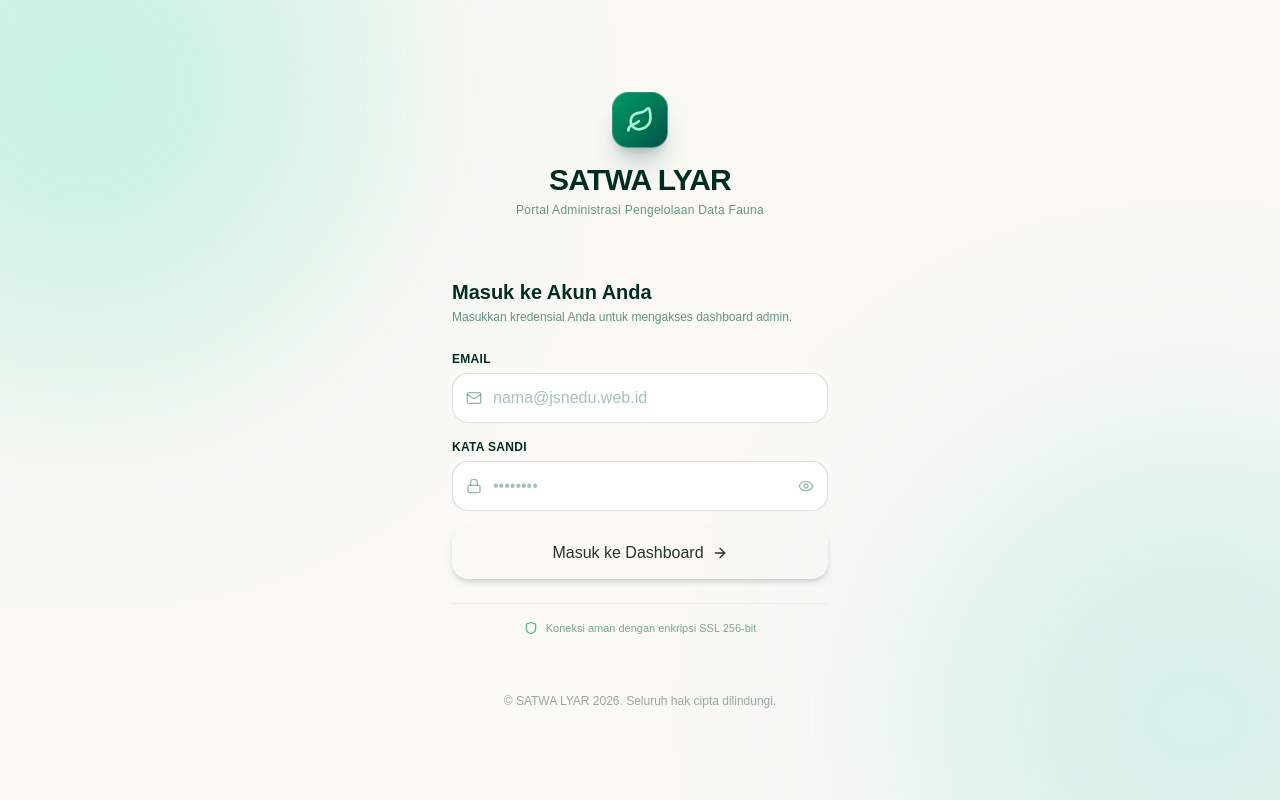
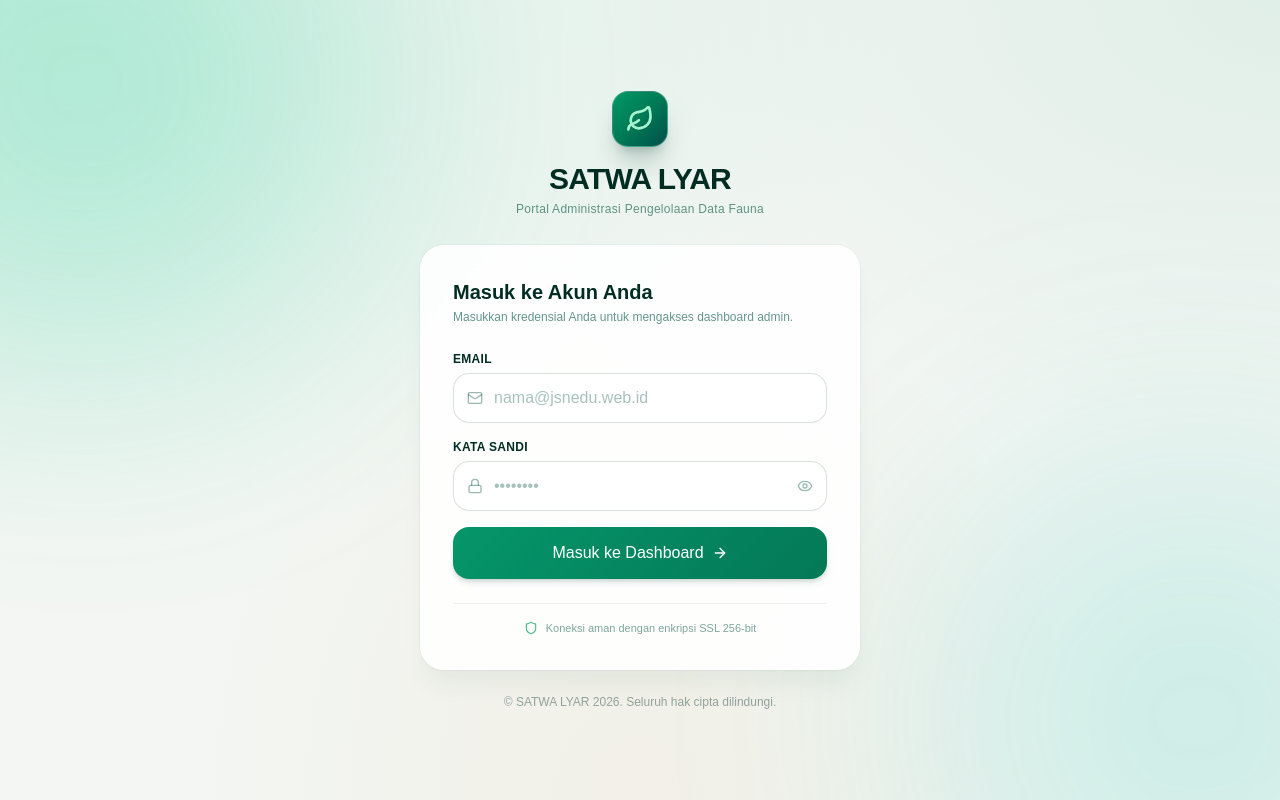
Before and after one commit to FelliAs/Satwa-Lyar, a Next.js app in the folder apps/web/: page /login in a window 1280 px wide. Built offline with nearby package versions, Linux system fonts and the light colour scheme; no server answers.

Commit message:
Fix admin design tokens

```diff
--- a/apps/web/app/globals.css
+++ b/apps/web/app/globals.css
@@ -5,6 +5,29 @@
 ========================= */
 
 :root {
+  /* Admin design tokens */
+  --color-primary: #059669;
+  --color-primary-dark: #047857;
+  --color-primary-deep: #064e3b;
+  --color-primary-light: #10b981;
+  --color-primary-50: #ecfdf5;
+  --color-primary-100: #d1fae5;
+  --color-primary-200: #a7f3d0;
+  --color-accent-gold: #d97706;
+  --color-sidebar: #061e12;
+  --color-sidebar-2: #0a2d1c;
+  --color-sidebar-border: rgba(255, 255, 255, 0.07);
+  --color-sidebar-text: #e2f0e7;
+  --color-sidebar-muted: #6ee7b7;
+  --color-bg: #f4f7f4;
+  --color-surface: #ffffff;
+  --color-surface-alt: #f9fbf9;
+  --color-border: #e2e8e3;
+  --color-border-strong: #cbd5ce;
+  --color-text: #0f1d15;
+  --color-text-secondary: #475a50;
+  --color-text-muted: #82958a;
+
   --background: #faf9f4;
   --foreground: #27352b;
   --forest: #315b40;
@@ -12,6 +35,55 @@
   --earth: #a16b3b;
   --muted: #73796e;
   --border: #e5e7dc;
+}
+
+/* Shared admin surfaces and controls */
+.bg-mesh-nature {
+  background-color: #f3f6f3;
+  background-image:
+    radial-gradient(at 0% 0%, rgba(16, 185, 129, 0.12) 0, transparent 50%),
+    radial-gradient(at 100% 0%, rgba(5, 150, 105, 0.08) 0, transparent 40%),
+    radial-gradient(at 50% 100%, rgba(217, 119, 6, 0.05) 0, transparent 50%);
+}
+
+.glass-card {
+  background: rgba(255, 255, 255, 0.88);
+  backdrop-filter: blur(16px);
+  border: 1px solid rgba(255, 255, 255, 0.8);
+  box-shadow: 0 20px 25px -5px rgba(6, 78, 59, 0.06), 0 0 0 1px rgba(6, 78, 59, 0.04);
+}
+
+.sl-card {
+  background: var(--color-surface);
+  border: 1px solid var(--color-border);
+  border-radius: 1.25rem;
+}
+
+.sl-card-hover {
+  transition: box-shadow 0.2s ease, border-color 0.2s ease, transform 0.2s ease;
+}
+
+.sl-card-hover:hover {
+  border-color: var(--color-primary-200);
+  box-shadow: 0 12px 30px rgba(6, 78, 59, 0.08);
+  transform: translateY(-1px);
+}
+
+.btn-primary-gradient {
+  background: linear-gradient(135deg, var(--color-primary), var(--color-primary-dark));
+  color: #fff;
+}
+
+.btn-primary-gradient:hover {
+  background: linear-gradient(135deg, var(--color-primary-light), var(--color-primary));
+}
+
+.spinner {
+  animation: admin-spin 0.9s linear infinite;
+}
+
+@keyframes admin-spin {
+  to { transform: rotate(360deg); }
 }
 
 @theme inline {
```
